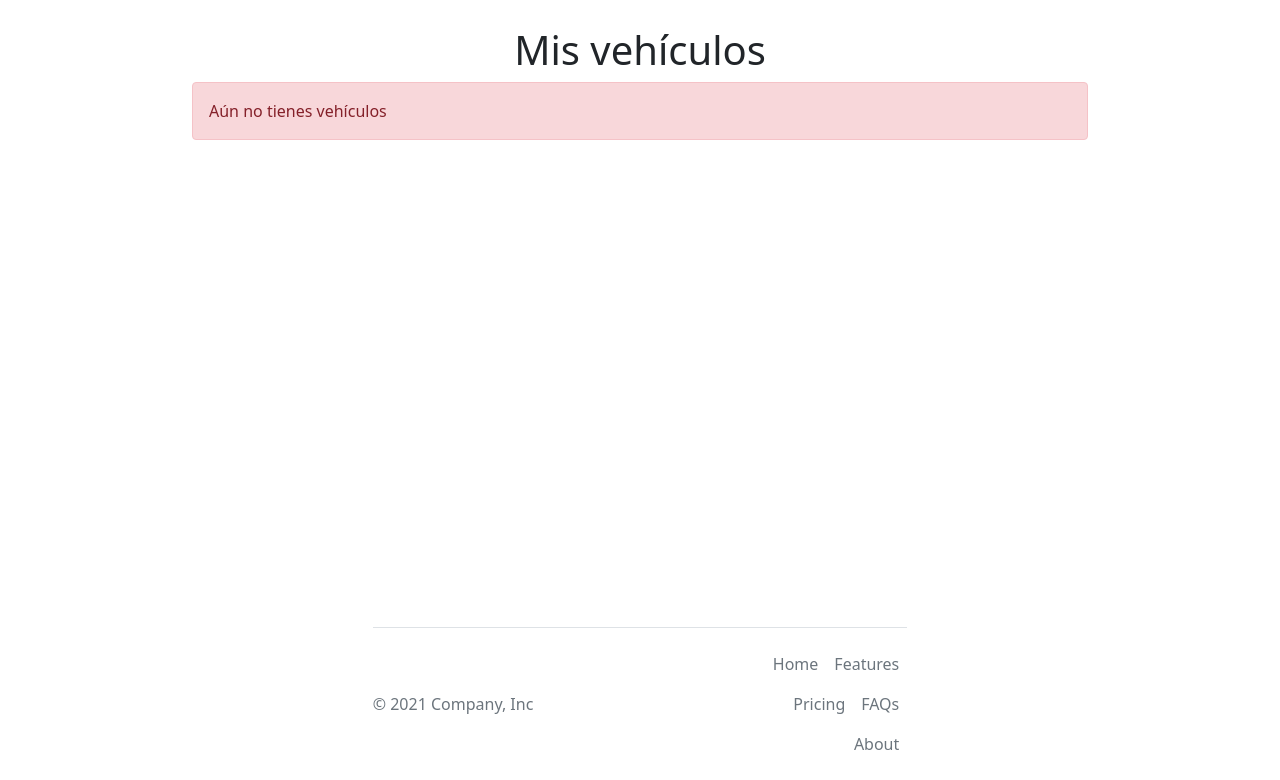
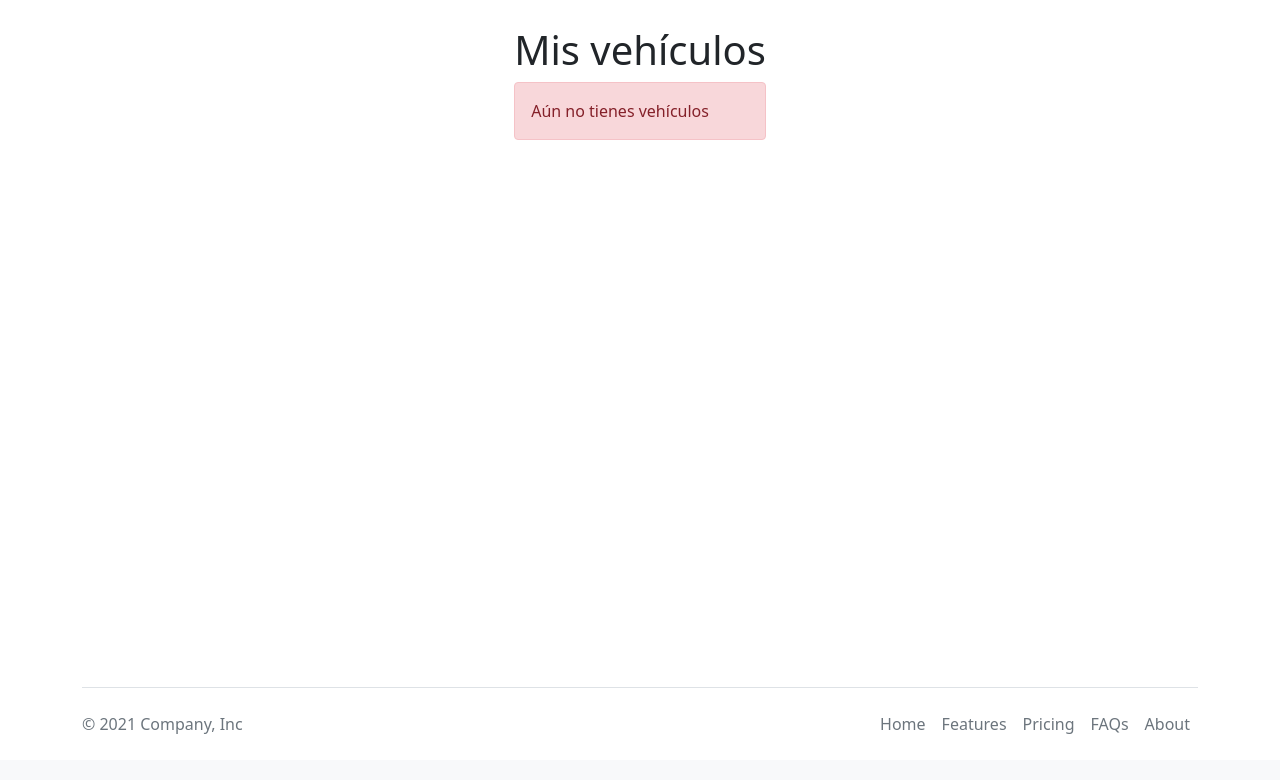
Before and after one commit to xmariia55x/GodTour, a Flask app: page /app/vehiculos in a window 1280 px wide. Shown: the part 56-836 px from the top of the page. After the commit the page ends 790 px from the top, so only its background shows below. Run offline with Flask 2, Linux system fonts and the light colour scheme; data that the repository does not hold is empty; some libraries are stand-ins or nearby versions.

Commit message:
cambio vehiculoStyles para ver bien el footer

```diff
--- a/APP/static/css/vehiculoStyles.css
+++ b/APP/static/css/vehiculoStyles.css
@@ -25,7 +25,7 @@
     margin-left:-5px;
     margin-right:-5px;
 }
-.container {
+#content {
     height: 100%;
     display: flex;
     justify-content: center;
```
